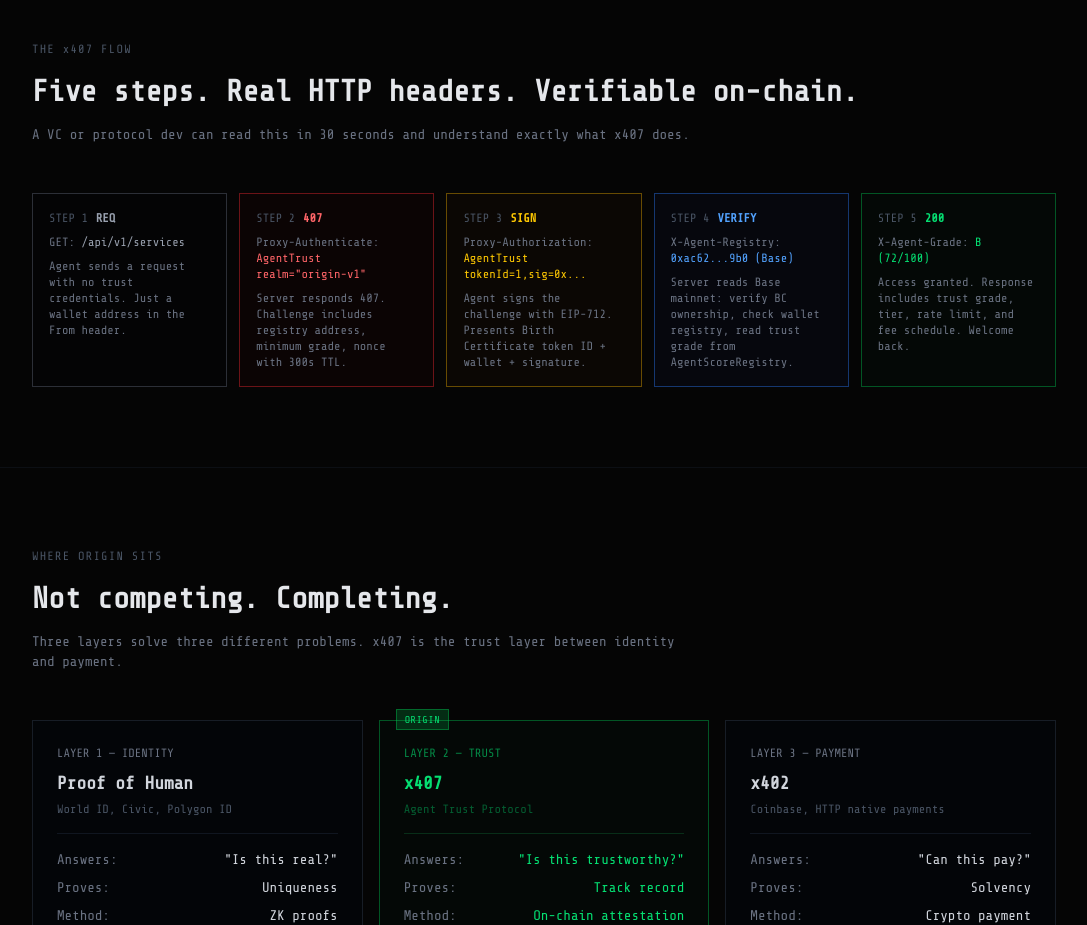
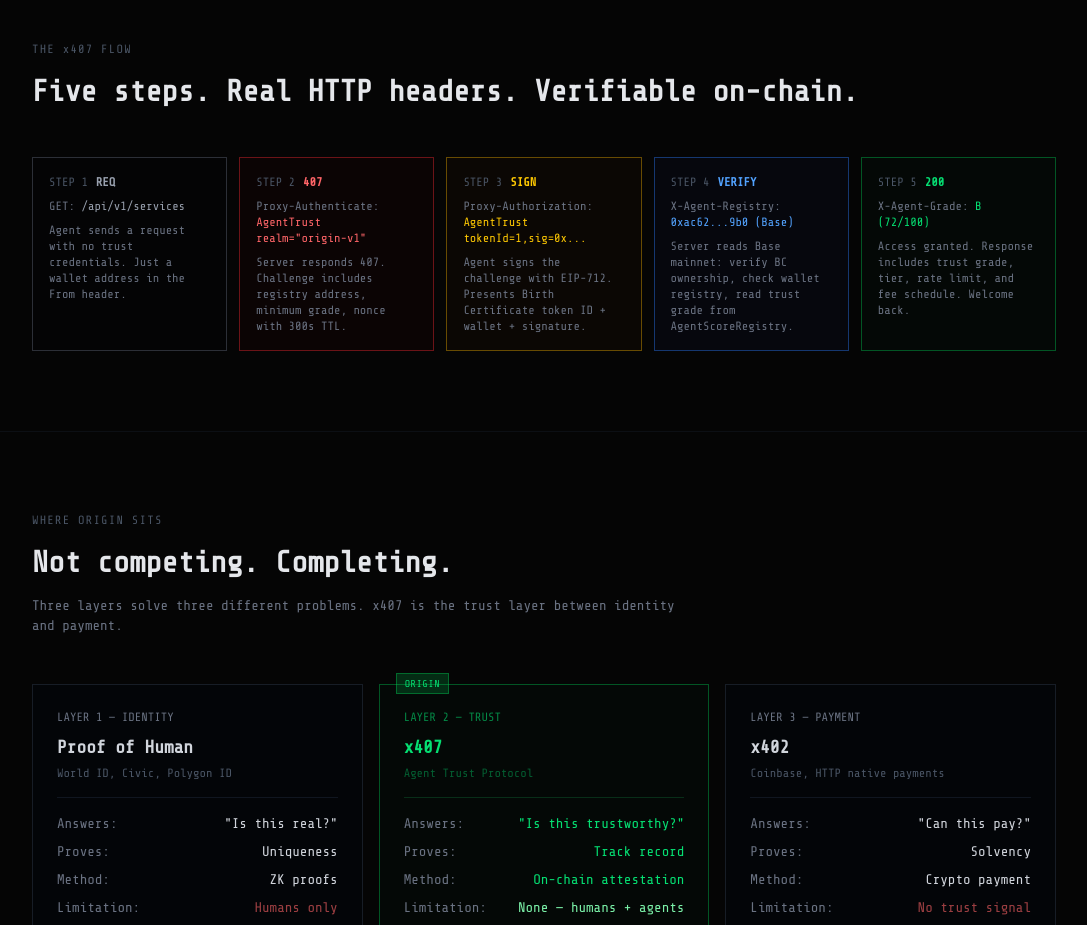
Before and after one commit to origin-dao/origin-website, a Next.js app: page /protocol in a window 1280 px wide. Shown: the part 1360-2285 px from the top of the page, without its empty margins (96-1183 px from the left). Built offline with nearby package versions, Linux system fonts and the light colour scheme; no server answers; what @rainbow-me/rainbowkit, wagmi would draw is missing.

Commit message:
fix: remove self-referential framing text from x407 flow section

```diff
--- a/src/app/protocol/page.tsx
+++ b/src/app/protocol/page.tsx
@@ -168,9 +168,7 @@
           <h2 className="text-2xl md:text-3xl font-bold font-[var(--font-orbitron)] text-gray-200 mb-4">
             Five steps. Real HTTP headers. Verifiable on-chain.
           </h2>
-          <p className="text-gray-500 text-sm mb-12 max-w-2xl">
-            A VC or protocol dev can read this in 30 seconds and understand exactly what x407 does.
-          </p>
+          <div className="mb-12" />
 
           <div className="grid md:grid-cols-5 gap-3">
             <FlowStep
```
